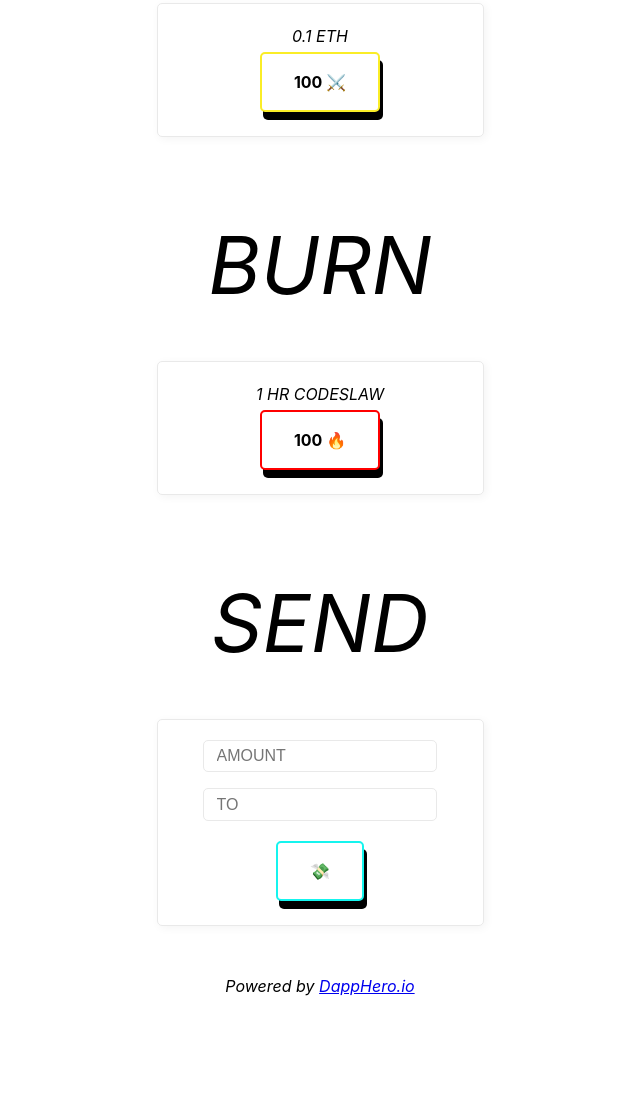
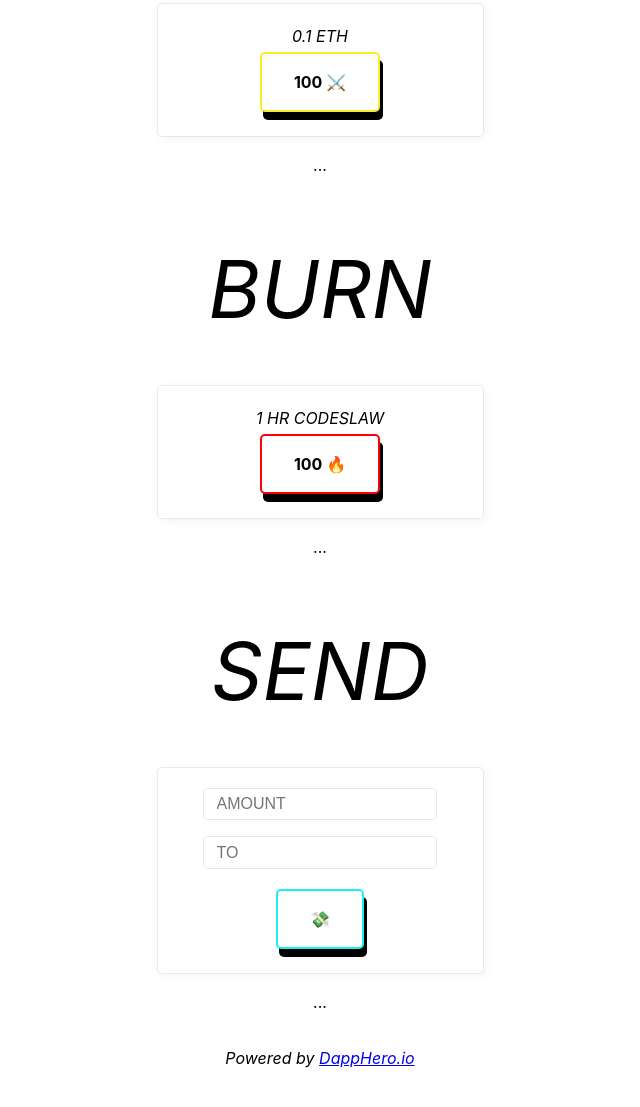
Before and after one commit to lexDAO/LEX, a plain HTML site: page index.html in a window 1280 px wide. Shown: the part 891-1998 px from the top of the page, without its empty margins (320-960 px from the left). Drawn offline with Linux system fonts and the light colour scheme.

Commit message:
Update index.html
add basic listener

```diff
--- a/index.html
+++ b/index.html
@@ -671,6 +671,7 @@ blockquote footer {
               <section>
                 <input
                   data-dh-feature="network"
+                  data-dh-property-method-id="000"
                   data-dh-property-transfer="input"
                   data-dh-property-input-name="amount"
                   type="number"
@@ -694,6 +695,11 @@ blockquote footer {
               </button>
             </aside>
           </section>
+          <div
+            data-dh-property-method-id="000"
+            data-dh-property-outputs="true">
+            ...
+        </div>
         </div>
          <header>
           <div
@@ -725,6 +731,11 @@ blockquote footer {
                 </button>
               </aside>
             </section>
+              <div
+                data-dh-property-method-id="L9Tf"
+                data-dh-property-outputs="true">
+                ...
+              </div>
           </div>
          <header>
            <div
@@ -763,6 +774,11 @@ blockquote footer {
                  </button>
                </aside>
              </section>
+             <div
+                data-dh-property-method-id="lWUn"
+                data-dh-property-outputs="true">
+                ...
+              </div>
            </div>
          </header>
        </section>
```
